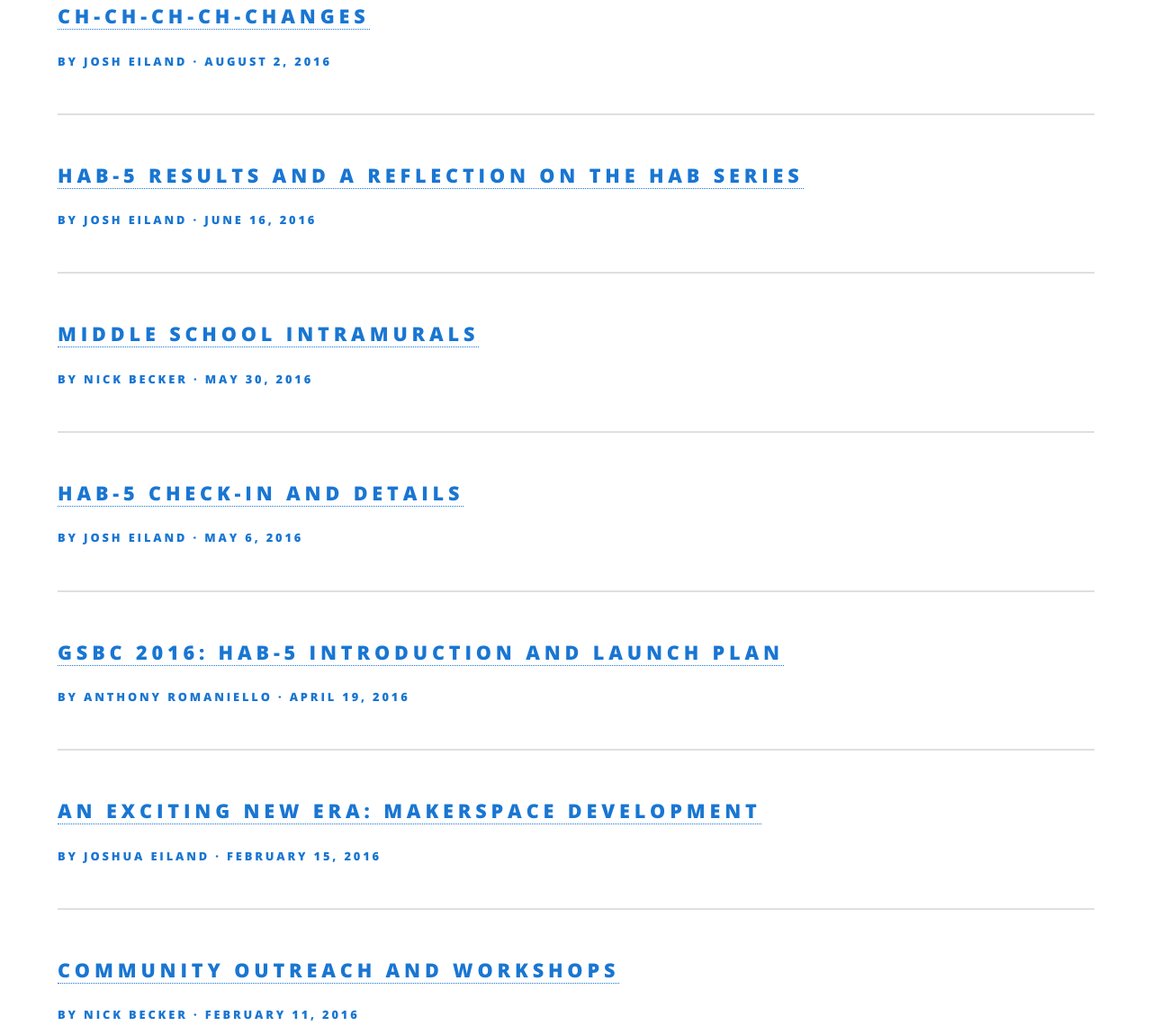
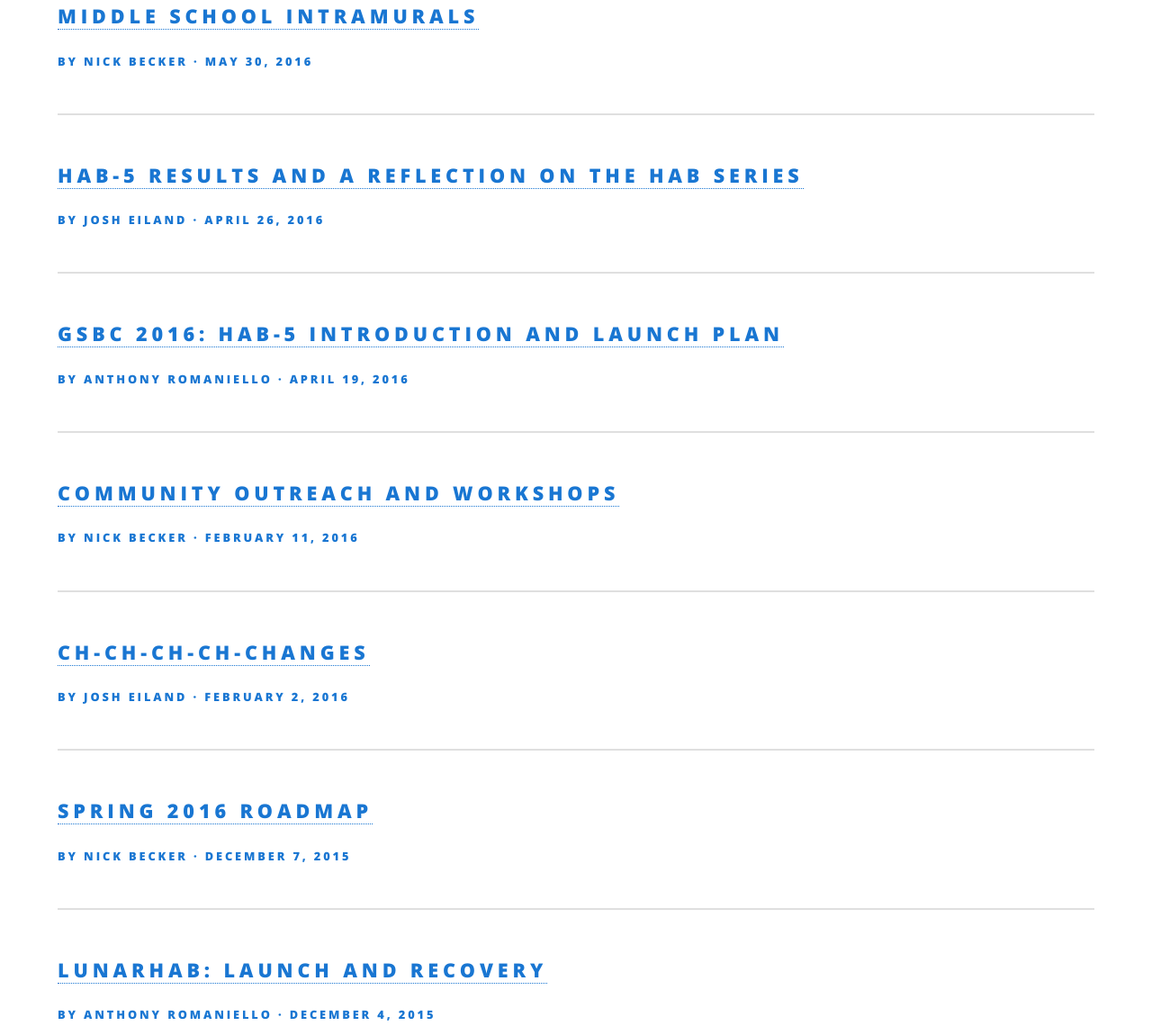
Before and after one commit to pantherasciences/pantherasciences.github.io, a plain HTML site: page blog/index.html in a window 1280 px wide. Shown: the part 737-1877 px from the top of the page at 90% size. Drawn offline with nearby package versions, Linux system fonts and the light colour scheme.

Commit message:
date fix

```diff
--- a/blog/index.html
+++ b/blog/index.html
@@ -76,27 +76,15 @@
             <hr>
 
             <h2>
-              <a class="post-link" href="http://pantherasciences.com/blog/miscellaneous/ch-ch-ch-ch-changes">Ch-ch-ch-ch-Changes</a>
-            </h2>
-            <h5>By Josh Eiland &middot; <span class="post-meta">August 2, 2016</span></h5>
-            <hr>
-
-            <h2>
-              <a class="post-link" href="http://pantherasciences.com/blog/balloons/hab-5-results-and-a-reflection-on-the-hab-series">HAB-5 Results and a Reflection on the HAB Series</a>
-            </h2>
-            <h5>By Josh Eiland &middot; <span class="post-meta">June 16, 2016</span></h5>
-            <hr>
-
-            <h2>
               <a class="post-link" href="http://pantherasciences.com/blog/miscellaneous/middle-school-intramurals">Middle School Intramurals</a>
             </h2>
             <h5>By Nick Becker &middot; <span class="post-meta">May 30, 2016</span></h5>
             <hr>
 
             <h2>
-              <a class="post-link" href="http://pantherasciences.com/blog/balloons/hab-5-check-in-and-details">HAB-5 Check-in and Details</a>
+              <a class="post-link" href="http://pantherasciences.com/blog/balloons/hab-5-results-and-a-reflection-on-the-hab-series">HAB-5 Results and a Reflection on the HAB Series</a>
             </h2>
-            <h5>By Josh Eiland &middot; <span class="post-meta">May 6, 2016</span></h5>
+            <h5>By Josh Eiland &middot; <span class="post-meta">April 26, 2016</span></h5>
             <hr>
 
             <h2>
@@ -106,15 +94,15 @@
             <hr>
 
             <h2>
-              <a class="post-link" href="http://pantherasciences.com/blog/miscellaneous/an-exciting-new-era-makerspace-development">An Exciting New Era: Makerspace Development</a>
+              <a class="post-link" href="http://pantherasciences.com/blog/miscellaneous/community-outreach-and-workshops">Community Outreach and Workshops</a>
             </h2>
-            <h5>By Joshua Eiland &middot; <span class="post-meta">February 15, 2016</span></h5>
+            <h5>By Nick Becker &middot; <span class="post-meta">February 11, 2016</span></h5>
             <hr>
 
             <h2>
-              <a class="post-link" href="http://pantherasciences.com/blog/miscellaneous/community-outreach-and-workshops">Community Outreach and Workshops</a>
+              <a class="post-link" href="http://pantherasciences.com/blog/miscellaneous/ch-ch-ch-ch-changes">Ch-ch-ch-ch-Changes</a>
             </h2>
-            <h5>By Nick Becker &middot; <span class="post-meta">February 11, 2016</span></h5>
+            <h5>By Josh Eiland &middot; <span class="post-meta">February 2, 2016</span></h5>
             <hr>
 
             <h2>
@@ -127,6 +115,12 @@
               <a class="post-link" href="http://pantherasciences.com/blog/balloons/lunarhab-launch-and-recovery">LunarHAB: Launch and Recovery</a>
             </h2>
             <h5>By Anthony Romaniello &middot; <span class="post-meta">December 4, 2015</span></h5>
+            <hr>
+
+            <h2>
+              <a class="post-link" href="http://pantherasciences.com/blog/miscellaneous/an-exciting-new-era-makerspace-development">An Exciting New Era: Makerspace Development</a>
+            </h2>
+            <h5>By Joshua Eiland & Nick Becker &middot; <span class="post-meta">September 15, 2015</span></h5>
             <hr>
 
             <h2>
```
Also changed, not shown: blog/balloons/hab-5-results-and-a-reflection-on-the-hab-series.html (+1 -1 lines), blog/miscellaneous/an-exciting-new-era-makerspace-development.html (+1 -1 lines), blog/miscellaneous/ch-ch-ch-ch-changes.html (+1 -1 lines).
